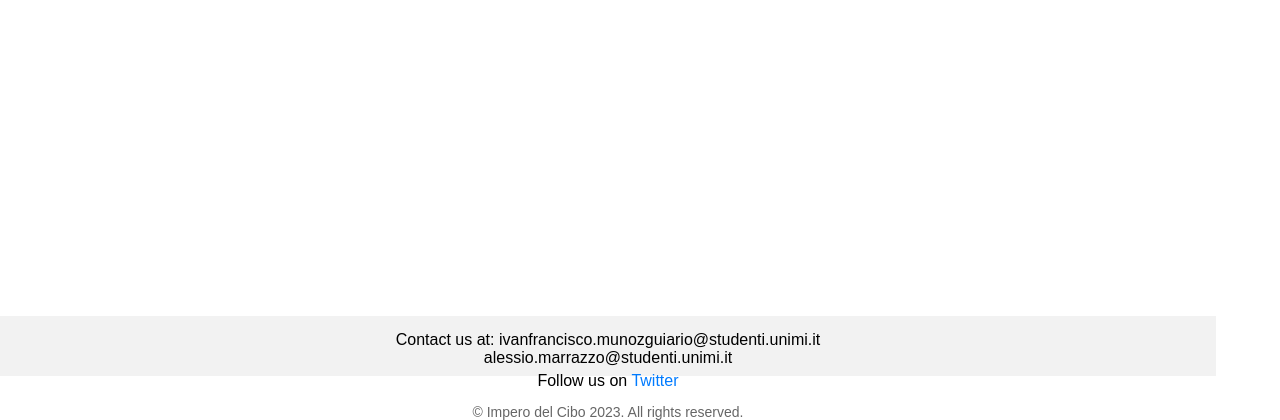
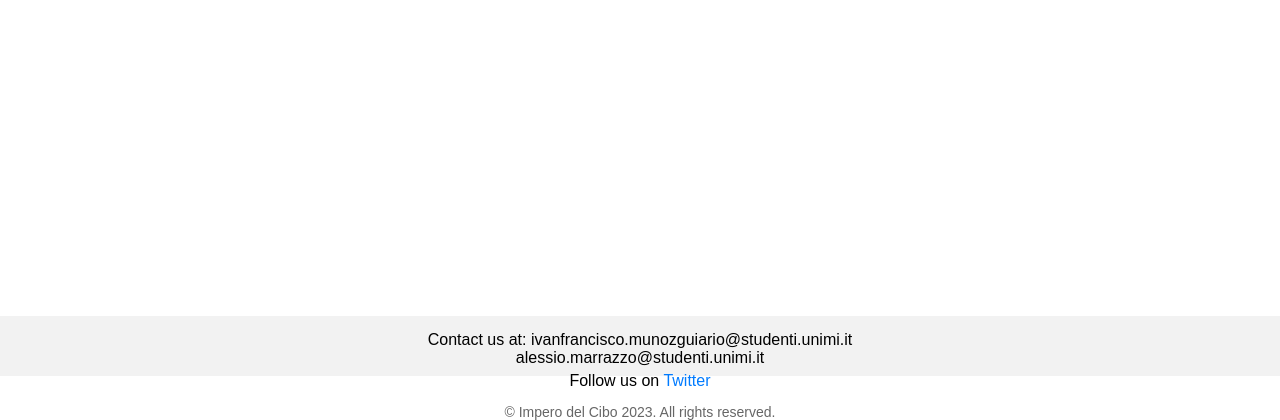
Before and after one commit to IvanCisco/TestGround, a PHP site: page /ProvaConsegnaCopia/frontend/Fattorino.php in a window 1280 px wide. Shown: the part 484-904 px from the top of the page. Run offline with PHP 8.4, Linux system fonts and the light colour scheme.

Commit message:
Update stile.css
in teoria così occupa tutto per orizzontale

```diff
--- a/ProvaConsegna/applicativo/css/stile.css
+++ b/ProvaConsegna/applicativo/css/stile.css
@@ -148,7 +148,7 @@ footer {
     padding: 10px;
     text-align: center;
     box-sizing: border-box;
-    width: 95%;
+    width: 100%;
     height: 60px; /* altezza footer */
     position: absolute; /* Posizionamento fisso */
     bottom: 0; /* Posizionamento in basso */
```
